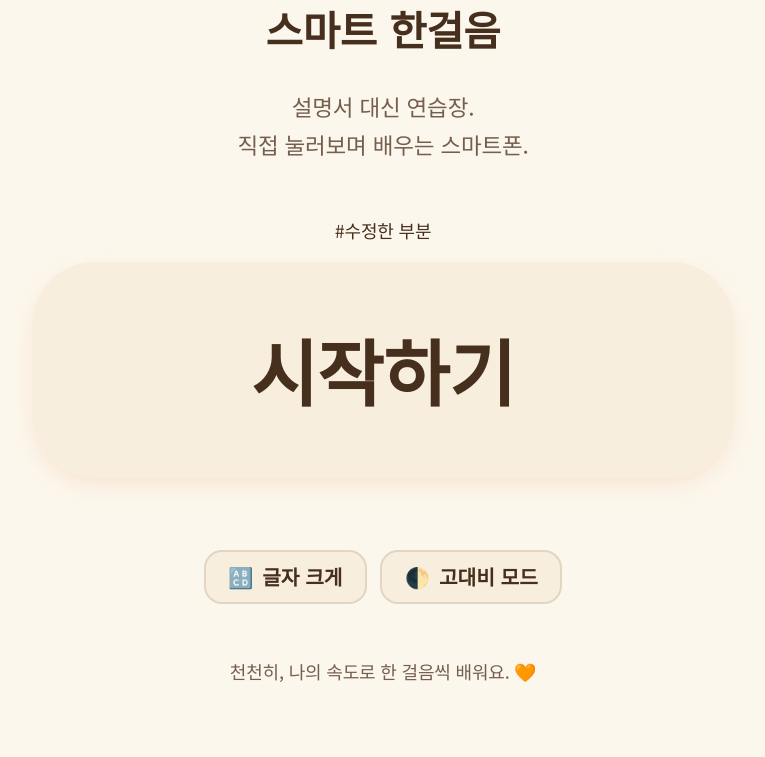
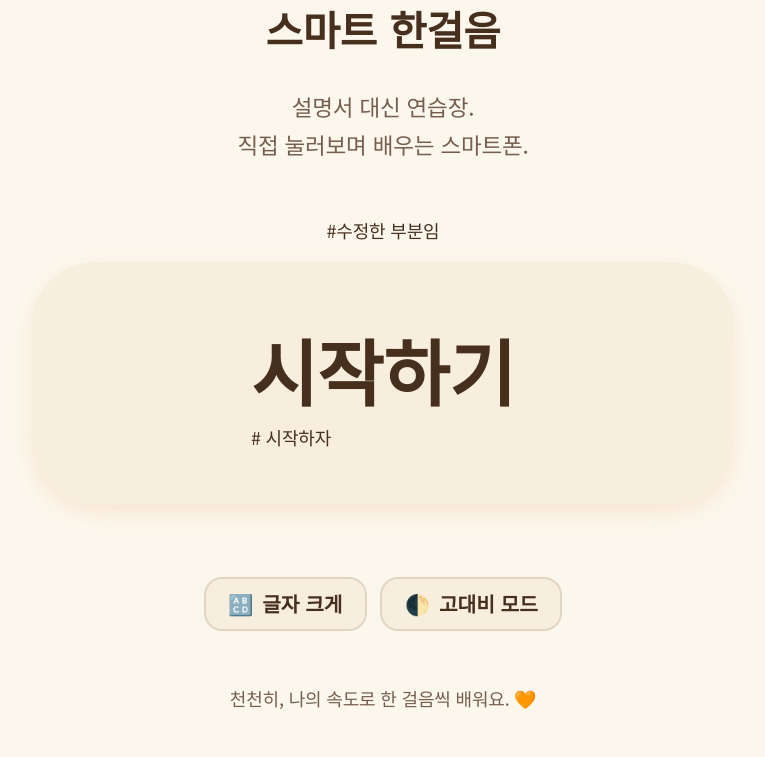
Before and after one commit to Pirogramming-25/Hackathon_4, a Django app: page / in a window 1280 px wide. Shown: the part 199-956 px from the top of the page, without its empty margins (257-1022 px from the left). Before the commit the page ends 881 px from the top, so only its background shows below. Run offline with Django 5.2, Linux system fonts and the light colour scheme; data comes from the database, SQL or seed files in the repository; data that the repository does not hold is empty.

Commit message:
design:index 디자인 수정

```diff
--- a/templates/assets/css/styles.css
+++ b/templates/assets/css/styles.css
@@ -222,7 +222,7 @@ a { color: inherit; text-decoration: none; }
   color: var(--muted-foreground);
 }
 
-/* ---------- Chapter list  시작하기로 수정함 ---------- */
+/* ---------- Chapter list  시작하기로 수정함! ---------- */
 .chapter-list { list-style: none; padding: 0; display: flex; flex-direction: column; gap: 1.25rem; }
 .chapter-card {
   display: flex;
--- a/templates/index.html
+++ b/templates/index.html
@@ -26,10 +26,10 @@
         직접 눌러보며 배우는 스마트폰.
       </p>
 
-      <div class="stack gap-5 mt-10" style="width:100%;"> #수정한 부분
+      <div class="stack gap-5 mt-10" style="width:100%;"> #수정한 부분임
         <a class="course-btn" href="courses.html">
           <span>
-            <span class="title">시작하기</span>
+            <span class="title">시작하기</span> # 시작하자
           </span>
         </a>
         <div id="continue-slot"></div>
```
